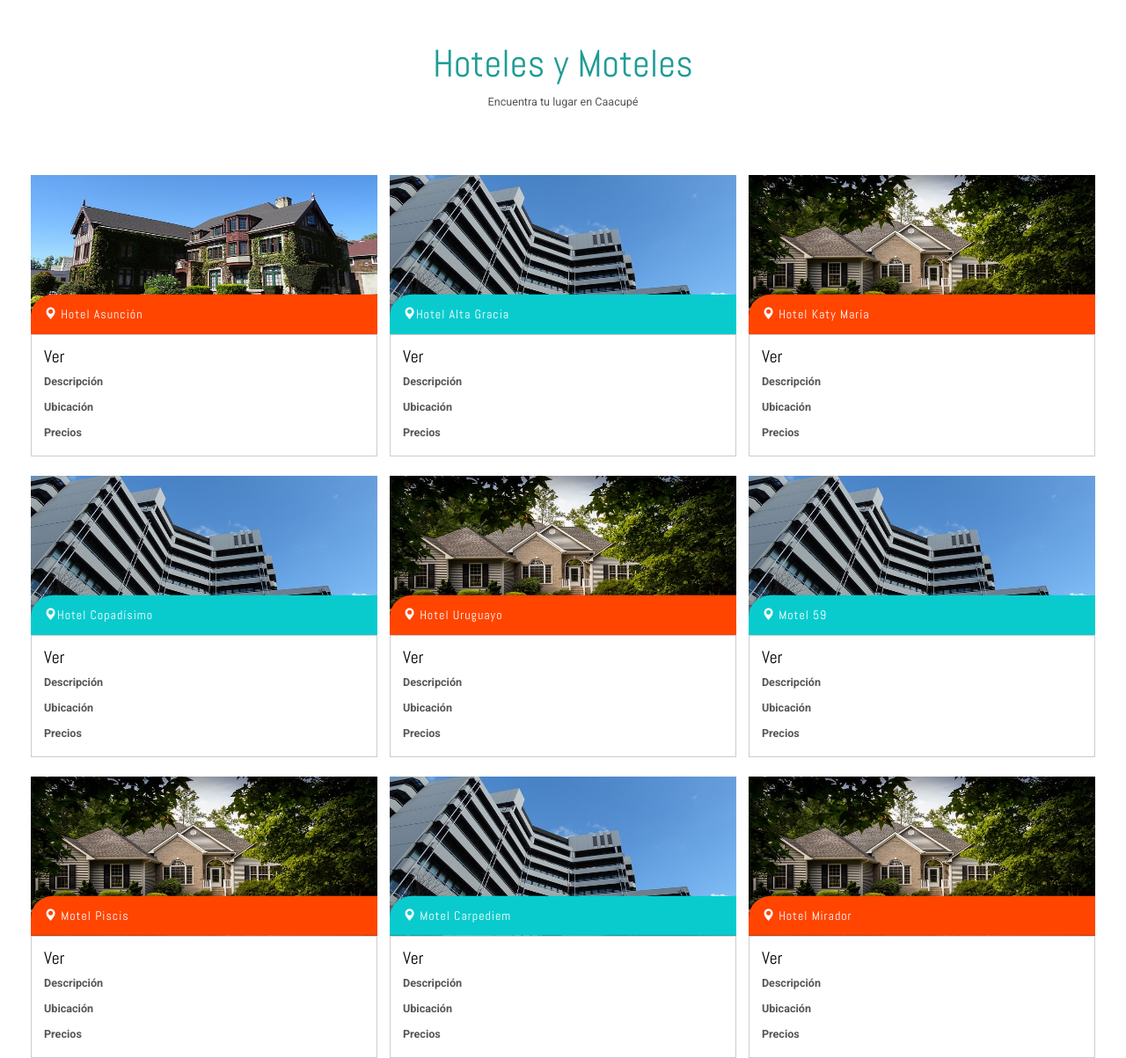
After one commit to richarn/heka, a Django app: page /publicidad/ in a window 1280 px wide. The commit adds this page. Shown: the whole page at 88% size. Run offline with Django 3.2, Linux system fonts and the light colour scheme; some libraries are stand-ins or nearby versions.

Commit message:
vistas creadas y templates editadas

```diff
--- a/heka/settings.py
+++ b/heka/settings.py
@@ -119,3 +119,5 @@ USE_TZ = True
 # https://docs.djangoproject.com/en/1.10/howto/static-files/
 
 STATIC_URL = '/static/'
+
+STATICFILES_DIRS =  (os.path.join(BASE_DIR, 'static'),)
--- a/heka/urls.py
+++ b/heka/urls.py
@@ -15,8 +15,9 @@ Including another URLconf
 """
 from django.conf.urls import url, include
 from django.contrib import admin
-
+from publicidad import views
 urlpatterns = [
     url(r'^admin/', admin.site.urls),
-    url(r'^index/', include('publicidad.urls', namespace="index")),
+    url(r'^publicidad/', include('publicidad.urls', namespace="publicidad")),
+    url(r'^$', views.index, name="index"),
 ]
--- a/publicidad/urls.py
+++ b/publicidad/urls.py
@@ -1,5 +1,5 @@
 from django.conf.urls import url
-from publicidad.views import index
+from publicidad.views import index, hotel
 urlpatterns = [
-    url(r'^$', index, name="index"),
+    url(r'^$', hotel, name="hotel"),
 ]
--- a/publicidad/views.py
+++ b/publicidad/views.py
@@ -4,3 +4,6 @@ from django.shortcuts import render
 
 def index(request):
 	return render(request, 'publicidad/index.html')
+
+def hotel(request):
+	return render(request, 'publicidad/hoteles.html')
--- a/templates/base/base.html
+++ b/templates/base/base.html
@@ -20,7 +20,7 @@ License URL: http://creativecommons.org/licenses/by/3.0/
 <!-- //For-Mobile-Apps-and-Meta-Tags -->
 <!-- Custom Theme files -->
 <link href="{% static 'css/bootstrap.css' %}" type="text/css" rel="stylesheet" media="all">
-<link href="{% static 'css/style.css' %"} type="text/css" rel="stylesheet" media="all">
+<link href="{% static 'css/style.css' %}" type="text/css" rel="stylesheet" media="all">
 <link rel="stylesheet" href="{% static 'css/ken-burns.css' %}" type="text/css" media="all" />
 <!-- //Custom Theme files -->
 <!-- js -->
@@ -257,7 +257,7 @@ License URL: http://creativecommons.org/licenses/by/3.0/
 							</div>
 						</div>
 						<div class="w3ls-text">
-							<h5><a href="single.html"> Buscar </a></h5>
+							<h5><a href="{% url 'publicidad:hotel' %}"> Buscar </a></h5>
 							<p><b>Descripción</b></p>
 							<p><b>Ubicación</b> </p>
 							<p><b>Precio</b> </p>
--- /dev/null
+++ b/templates/publicidad/hoteles.html
@@ -0,0 +1,155 @@
+{% extends "base/base.html" %}
+{% load staticfiles %}
+{% block content %}
+
+
+				<!-- //banner -->
+				<!-- welcome -->
+				<div class="welcome">
+					<h3 class="w3ls-title">Hoteles y Moteles </h3>
+					<p class="w3title-text">Encuentra tu lugar en Caacupé </p>
+					<div class="welcome-info">
+						<div class="bs-example bs-example-tabs" role="tabpanel" data-example-id="togglable-tabs">
+
+							<div class="clearfix"> </div>
+
+
+						</div>
+					</div>
+				</div>
+				<!-- //welcome -->
+				<!-- properties -->
+				<div class="w3agile properties">
+
+					<div class="properties-bottom">
+						<div class="properties-img">
+							<img src="{% static 'images/3.jpg' %}" alt="">
+							<div class="view-caption">
+								<h4><span class="glyphicon glyphicon-map-marker"></span> Hotel Asunción </h4>
+							</div>
+						</div>
+						<div class="w3ls-text">
+							<h5><a href="single.html"> Ver </a></h5>
+							<p><b>Descripción</b></p>
+							<p><b>Ubicación</b> </p>
+							<p><b>Precios</b> </p>
+						</div>
+					</div>
+					<div class="properties-bottom">
+						<div class="properties-img">
+							<img src="{% static 'images/2.jpg' %}" alt="">
+							<div class="view-caption rent-caption">
+								<h4><span class="glyphicon glyphicon-map-marker"></span>Hotel Alta Gracia</h4>
+							</div>
+						</div>
+						<div class="w3ls-text">
+							<h5><a href="single.html"> Ver </a></h5>
+							<p><b>Descripción</b></p>
+							<p><b>Ubicación</b> </p>
+							<p><b>Precios</b> </p>
+						</div>
+					</div>
+					<div class="properties-bottom">
+						<div class="properties-img">
+							<img src="{% static 'images/1.jpg' %}" alt="">
+							<div class="view-caption">
+								<h4><span class="glyphicon glyphicon-map-marker"></span> Hotel Katy María </h4>
+							</div>
+						</div>
+						<div class="w3ls-text">
+							<h5><a href="single.html"> Ver </a></h5>
+							<p><b>Descripción</b></p>
+							<p><b>Ubicación</b> </p>
+							<p><b>Precios</b> </p>
+						</div>
+					</div>
+					<div class="properties-bottom">
+						<div class="properties-img">
+							<img src="{% static 'images/2.jpg' %}" alt="">
+							<div class="view-caption rent-caption">
+								<h4><span class="glyphicon glyphicon-map-marker"></span>Hotel Copadísimo </h4>
+							</div>
+						</div>
+						<div class="w3ls-text">
+							<h5><a href="single.html"> Ver </a></h5>
+							<p><b>Descripción</b></p>
+							<p><b>Ubicación</b> </p>
+							<p><b>Precios</b> </p>
+						</div>
+					</div>
+					<div class="properties-bottom">
+						<div class="properties-img">
+							<img src="{% static 'images/1.jpg' %}" alt="">
+							<div class="view-caption">
+								<h4><span class="glyphicon glyphicon-map-marker"></span> Hotel Uruguayo </h4>
+							</div>
+						</div>
+						<div class="w3ls-text">
+							<h5><a href="single.html"> Ver </a></h5>
+							<p><b>Descripción</b></p>
+							<p><b>Ubicación</b> </p>
+							<p><b>Precios</b> </p>
+						</div>
+					</div>
+					<div class="properties-bottom">
+						<div class="properties-img">
+							<img src="{% static 'images/2.jpg' %}" alt="">
+							<div class="view-caption rent-caption">
+								<h4><span class="glyphicon glyphicon-map-marker"></span> Motel 59 </h4>
+							</div>
+						</div>
+						<div class="w3ls-text">
+							<h5><a href="single.html"> Ver </a></h5>
+							<p><b>Descripción</b></p>
+							<p><b>Ubicación</b></p>
+							<p><b>Precios</b></p>
+						</div>
+					</div>
+
+					<div class="properties-bottom">
+						<div class="properties-img">
+							<img src="{% static 'images/1.jpg' %}" alt="">
+							<div class="view-caption">
+								<h4><span class="glyphicon glyphicon-map-marker"></span> Motel Piscis </h4>
+							</div>
+						</div>
+						<div class="w3ls-text">
+							<h5><a href="single.html"> Ver </a></h5>
+							<p><b>Descripción</b></p>
+							<p><b>Ubicación</b> </p>
+							<p><b>Precios</b> </p>
+						</div>
+					</div>
+					<div class="properties-bottom">
+						<div class="properties-img">
+							<img src="{% static 'images/2.jpg' %}" alt="">
+							<div class="view-caption rent-caption">
+								<h4><span class="glyphicon glyphicon-map-marker"></span> Motel Carpediem </h4>
+							</div>
+						</div>
+						<div class="w3ls-text">
+							<h5><a href="single.html"> Ver </a></h5>
+							<p><b>Descripción</b></p>
+							<p><b>Ubicación</b> </p>
+							<p><b>Precios</b> </p>
+						</div>
+					</div>
+
+					<div class="properties-bottom">
+						<div class="properties-img">
+							<img src="{% static 'images/1.jpg' %}" 	alt="">
+							<div class="view-caption">
+								<h4><span class="glyphicon glyphicon-map-marker"></span> Hotel Mirador </h4>
+							</div>
+						</div>
+						<div class="w3ls-text">
+							<h5><a href="single.html"> Ver </a></h5>
+							<p><b>Descripción</b></p>
+							<p><b>Ubicación</b></p>
+							<p><b>Precios</b></p>
+						</div>
+					</div>
+{% endblock content %}
+{% block footer %}
+
+{% endblock footer %}
```
Also changed, not shown: 4 other files.
